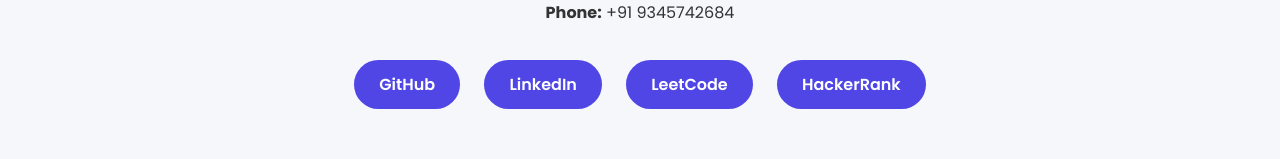
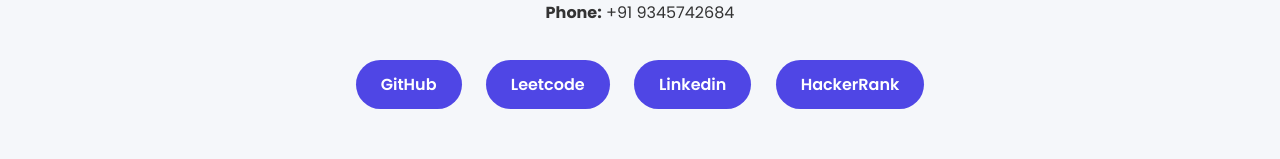
Before and after one commit to kanikagopal13-sudo/portfolio, a plain HTML site: page index.html in a window 1280 px wide. Shown: the part 3150-3309 px from the top of the page. Drawn offline with Linux system fonts and the light colour scheme.

Commit message:
Updated portfolio

```diff
--- a/index.html
+++ b/index.html
@@ -389,11 +389,11 @@
             </a>
 
             <a href="https://leetcode.com/u/QFBOwQcTZd/" target="_blank">
-                LinkedIn
+                Leetcode
             </a>
 
             <a href="https://www.linkedin.com/in/kanika-gopalakrishnan-82b346362/" target="_blank">
-                LeetCode
+                Linkedin
             </a>
 
                <a href="https://www.hackerrank.com/profile/kanikag_24cse" target="_blank">
```
